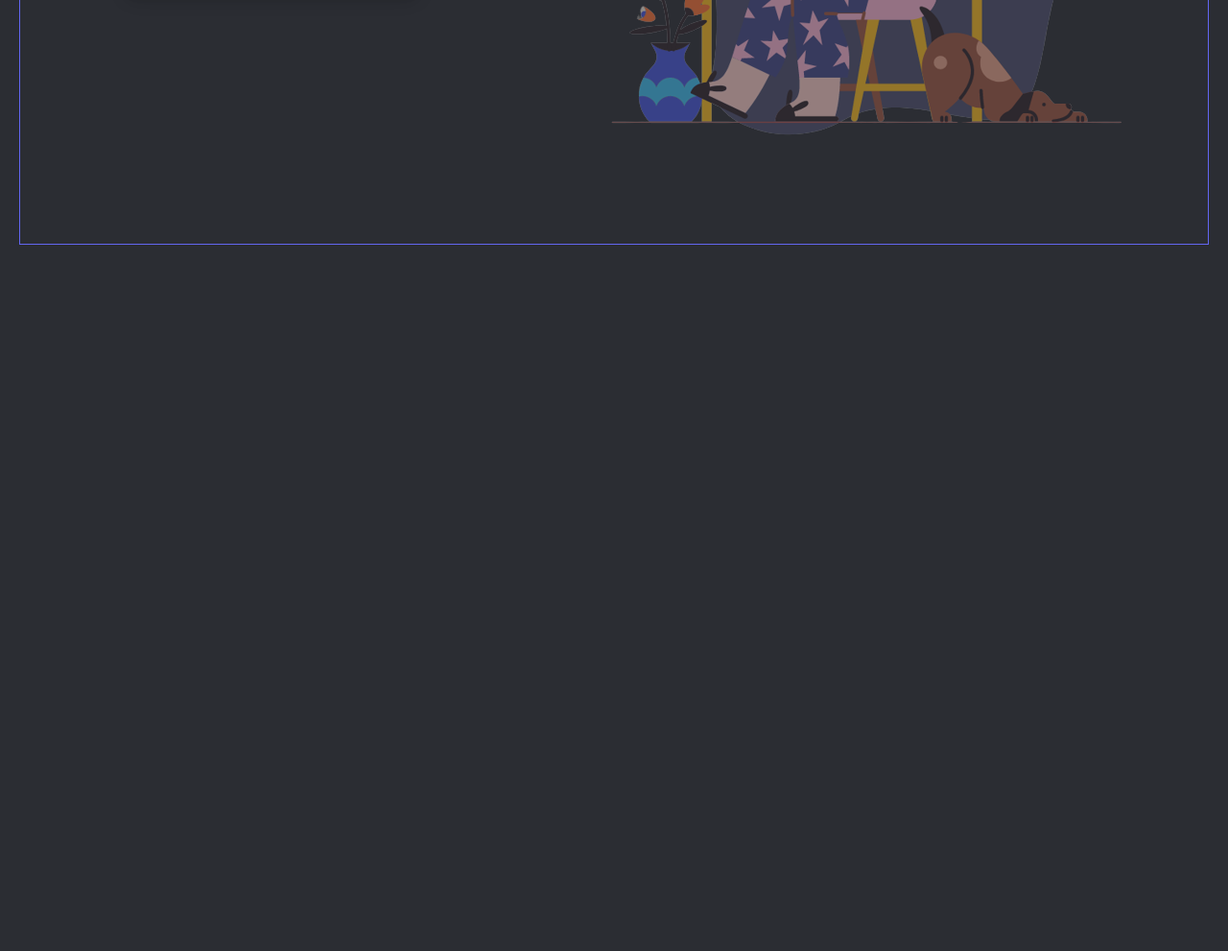
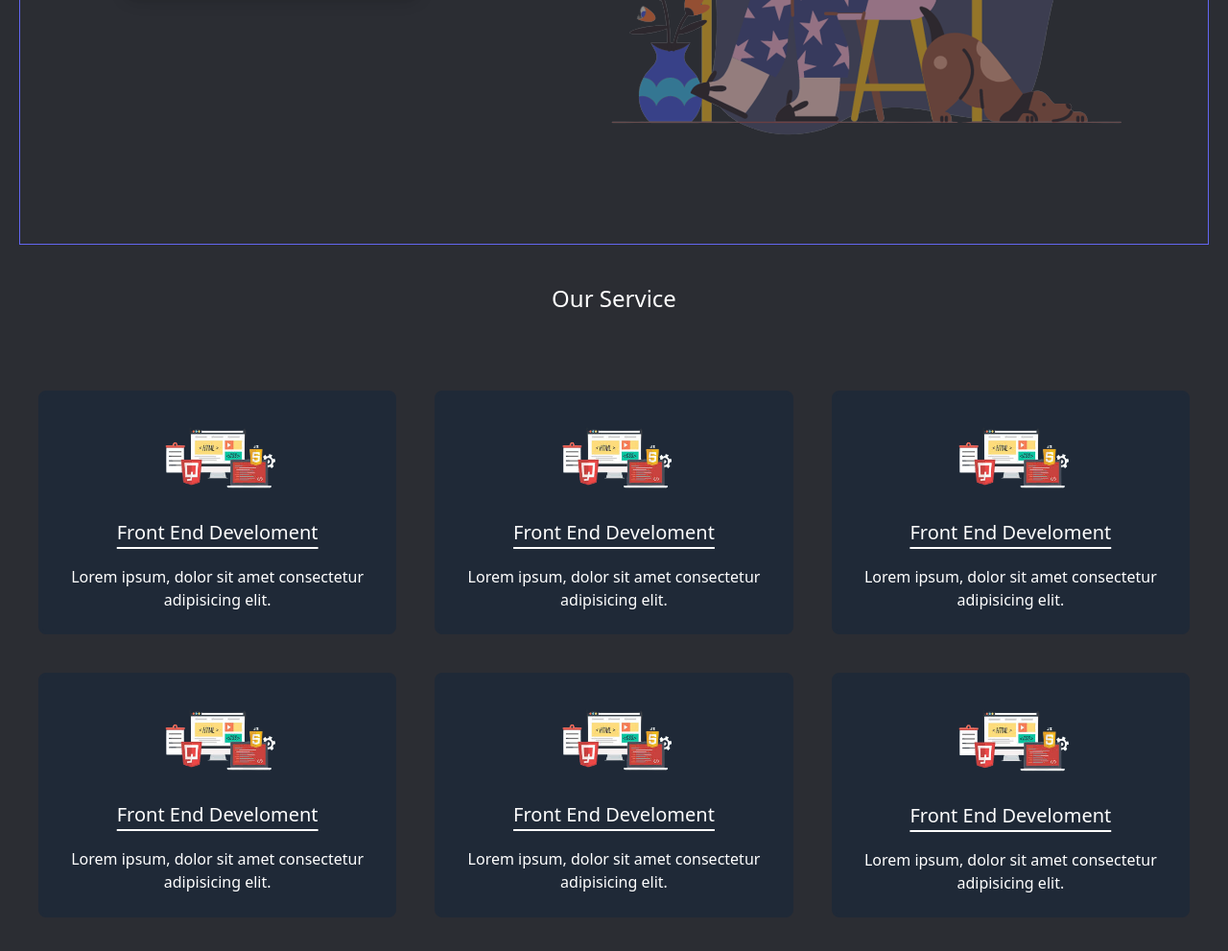
Before and after one commit to Milon760/tailwind-vanilla-vite-project, a website built with Vite: page index.html in a window 1280 px wide. Shown: the part 537-1528 px from the top of the page at 96% size. Before the commit the page ends 812 px from the top, so only its background shows below. Built offline with nearby package versions, Linux system fonts and the light colour scheme.

Commit message:
create our service

```diff
--- a/index.html
+++ b/index.html
@@ -9,7 +9,7 @@
 </head>
 <body class="bg-[#2B2D33] text-white">
 
-  <nav class=" bg-[#2B2D33] shadow-lg">
+  <nav class=" bg-[#2B2D33] shadow-lg sticky top-0 z-10">
      <div class="container mx-auto">
         <div class="sm:flex justify-between items-center py-5 ">
           <div class="text-center mb-4">
@@ -38,5 +38,48 @@
          </div>
       </div>
    </header>
+
+   <main class="m-10">
+      <section>
+         <h2 class="text-center text-2xl mt-10"> Our Service </h2>
+
+         <div class="grid md:grid-cols-2 lg:grid-cols-3 gap-10 my-20">
+
+             <div class="bg-gray-800 text-center rounded-lg p-5 border-4 border-[#1F2937] hover:border-indigo-700 cursor-pointer">
+                <img class="w-1/2 mx-auto" src="image/frontEnd.png" alt="">
+                <h1 class="text-xl underline underline-offset-8 my-5"> Front End Develoment</h1>
+                <p>Lorem ipsum, dolor sit amet consectetur adipisicing elit.</p>
+             </div>
+             <div class="bg-gray-800 text-center rounded-lg p-5 border-4 border-[#1F2937] hover:border-indigo-700 cursor-pointer">
+                <img class="w-1/2 mx-auto" src="image/frontEnd.png" alt="">
+                <h1 class="text-xl underline underline-offset-8 my-5"> Front End Develoment</h1>
+                <p>Lorem ipsum, dolor sit amet consectetur adipisicing elit.</p>
+             </div>
+             <div class="bg-gray-800 text-center rounded-lg p-5 border-4 border-[#1F2937] hover:border-indigo-700 cursor-pointer">
+                <img class="w-1/2 mx-auto" src="image/frontEnd.png" alt="">
+                <h1 class="text-xl underline underline-offset-8 my-5"> Front End Develoment</h1>
+                <p>Lorem ipsum, dolor sit amet consectetur adipisicing elit.</p>
+             </div>
+             <div class="bg-gray-800 text-center rounded-lg p-5 border-4 border-[#1F2937] hover:border-indigo-700 cursor-pointer">
+                <img class="w-1/2 mx-auto" src="image/frontEnd.png" alt="">
+                <h1 class="text-xl underline underline-offset-8 my-5"> Front End Develoment</h1>
+                <p>Lorem ipsum, dolor sit amet consectetur adipisicing elit.</p>
+             </div>
+             <div class="bg-gray-800 text-center rounded-lg p-5 border-4 border-[#1F2937] hover:border-indigo-700 cursor-pointer">
+                <img class="w-1/2 mx-auto" src="image/frontEnd.png" alt="">
+                <h1 class="text-xl underline underline-offset-8 my-5"> Front End Develoment</h1>
+                <p>Lorem ipsum, dolor sit amet consectetur adipisicing elit.</p>
+             </div>
+             <div class="bg-gray-800 text-center rounded-lg p-5 border-4 border-[#1F2937] hover:border-indigo-700 cursor-pointer">
+                <img class="w-1/2 mx-auto" src="image/frontEnd.png" alt="">
+                <h1 class="text-xl underline underline-offset-8 my-5"> Front End Develoment</h1>
+                <p>Lorem ipsum, dolor sit amet consectetur adipisicing elit.</p>
+             </div>
+
+        </div>
+      </section>
+   </main>
+
+
 </body>
 </html>
```
Also changed, not shown: image/frontEnd.png (added).
